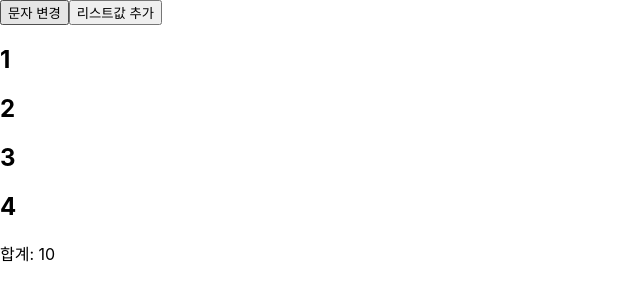
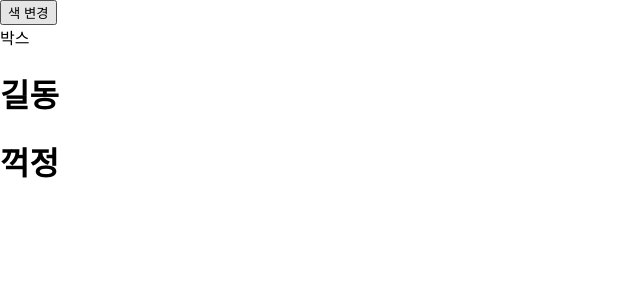
Before and after one commit to aozp73/React-Basic-2_react, a React (Create React App) app: page / in a window 1280 px wide. Shown: the top 300 px of the page, without its empty margins (0-640 px from the left). Built offline with nearby package versions, Linux system fonts and the light colour scheme.

Commit message:
useRef()

```diff
--- a/src/App.js
+++ b/src/App.js
@@ -1,31 +1,30 @@
-import { useMemo, useState } from 'react';
+import { createRef, useRef, useState } from 'react';
 import './App.css';
 
 function App() {
-  const [list, setList] = useState([1, 2, 3, 4]);
-  const [str, setStr] = useState('합계');
+  const myRef = useRef(null);
 
-  const getAddResult = () => {
-    let sum = 0;
-    list.forEach((i) => (sum += i));
-    console.log('sum', sum);
-    console.log('str', str);
-    return sum;
-  };
-  const addResult = useMemo(() => getAddResult(), [list]);
+  const [list, setList] = useState([
+    { id: 1, name: '길동' },
+    { id: 2, name: '꺽정' },
+  ]);
+  const myRefs = Array.from({ length: list.length }).map(() => useRef());
 
   return (
     <div>
-      <button onClick={() => setStr('안녕')}>문자 변경</button>
-      <button onClick={() => setList([...list, 10])}>리스트값 추가</button>
-      <div>
-        {list.map((i) => (
-          <h2>{i}</h2>
-        ))}
-      </div>
-      <div>
-        {str}: {addResult}
-      </div>
+      <button
+        onClick={() => {
+          console.log(myRef.current);
+          // myRef.current.style.backgroundColor = 'red';
+          myRefs[1].current.style.backgroundColor = 'red';
+        }}
+      >
+        색 변경
+      </button>
+      <div ref={myRef}>박스</div>
+      {list.map((user, index) => (
+        <h1 ref={myRefs[index]}>{user.name}</h1>
+      ))}
     </div>
   );
 }
```
